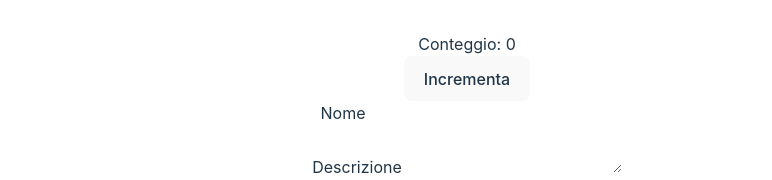
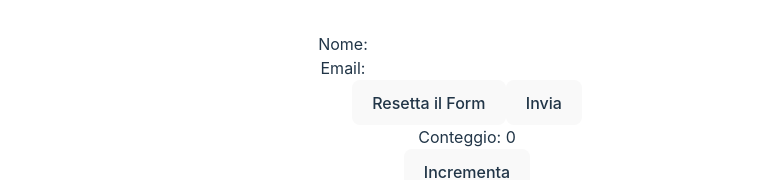
Before and after one commit to Gabriele-Cavallo/corso-react, a React (Vite) app: page / in a window 1280 px wide. Shown: the top 180 px of the page, without its empty margins (173-945 px from the left). Built offline with nearby package versions, Linux system fonts and the light colour scheme; no server answers.

Commit message:
feat: add useReducer

```diff
--- a/src/App.jsx
+++ b/src/App.jsx
@@ -1,4 +1,4 @@
-import { useState, useEffect } from 'react';
+import { useState, useEffect, useReducer } from 'react';
 import reactLogo from './assets/react.svg';
 import viteLogo from '/vite.svg';
 import './App.css';
@@ -21,11 +21,23 @@ function handleSubmit(event) {
   console.log(event);
 }
 
+function formReducer(state, action) {
+  switch(action.type){
+    case 'CHANGE_FIELD':
+      return {...state, [action.field]: action.value}
+      case 'RESET_FORM':
+        return { name:'', email: '' };
+        default:
+          return state;
+  }
+}
+
 function App() {
   const [count, setCount] = useState(0);
   const [items, setItems] = useState([1, 2, 3]);
   const [user, setUser] = useState({ name: 'Alice', age: 30});
   const [data, setData] = useState([]);
+  const [formData, dispatchFormState] = useReducer(formReducer, {name: '', email: ''})
 
   console.log(items);
   console.log(user);
@@ -42,6 +54,20 @@ function App() {
     console.log(user);
   }
 
+  const handleFieldChange = (field, value) => {
+    dispatchFormState({type: 'CHANGE_FIELD', field, value})
+  }
+
+  const resetForm = (event) => {
+    event.preventDefault();
+    dispatchFormState({type: 'RESET_FORM'})
+  }
+
+  const sendForm = (event) => {
+    event.preventDefault();
+    console.log(formData);
+  }
+
   useEffect(() => {
     fetch('https://jsonplaceholder.typicode.com/posts')
     .then((response) => response.json())
@@ -49,7 +75,7 @@ function App() {
         setData(data);
         console.log(data);
     })
-  }, [count]);
+  }, []);
 
   const [cities, setCities] = useState([
     {
@@ -88,6 +114,18 @@ function App() {
 
   return (
     <>
+    <form action="">
+        <div>
+          <label htmlFor="name">Nome:</label>
+          <input type="text" name="name" id="name" value={formData.name} onChange={(event) => handleFieldChange('name', event.target.value)} />
+        </div>
+        <div>
+          <label htmlFor="email">Email:</label>
+          <input type="email" name="email" id="email" value={formData.email} onChange={(event) => handleFieldChange('email', event.target.value)} />
+        </div>
+        <button onClick={resetForm}>Resetta il Form</button>
+        <button onClick={sendForm}>Invia</button>
+      </form>
     <Example cities={cities}></Example>
     <CardForm addCity={addCity}></CardForm>
     <div className='grid grid-cols-4 gap-10'>
```
